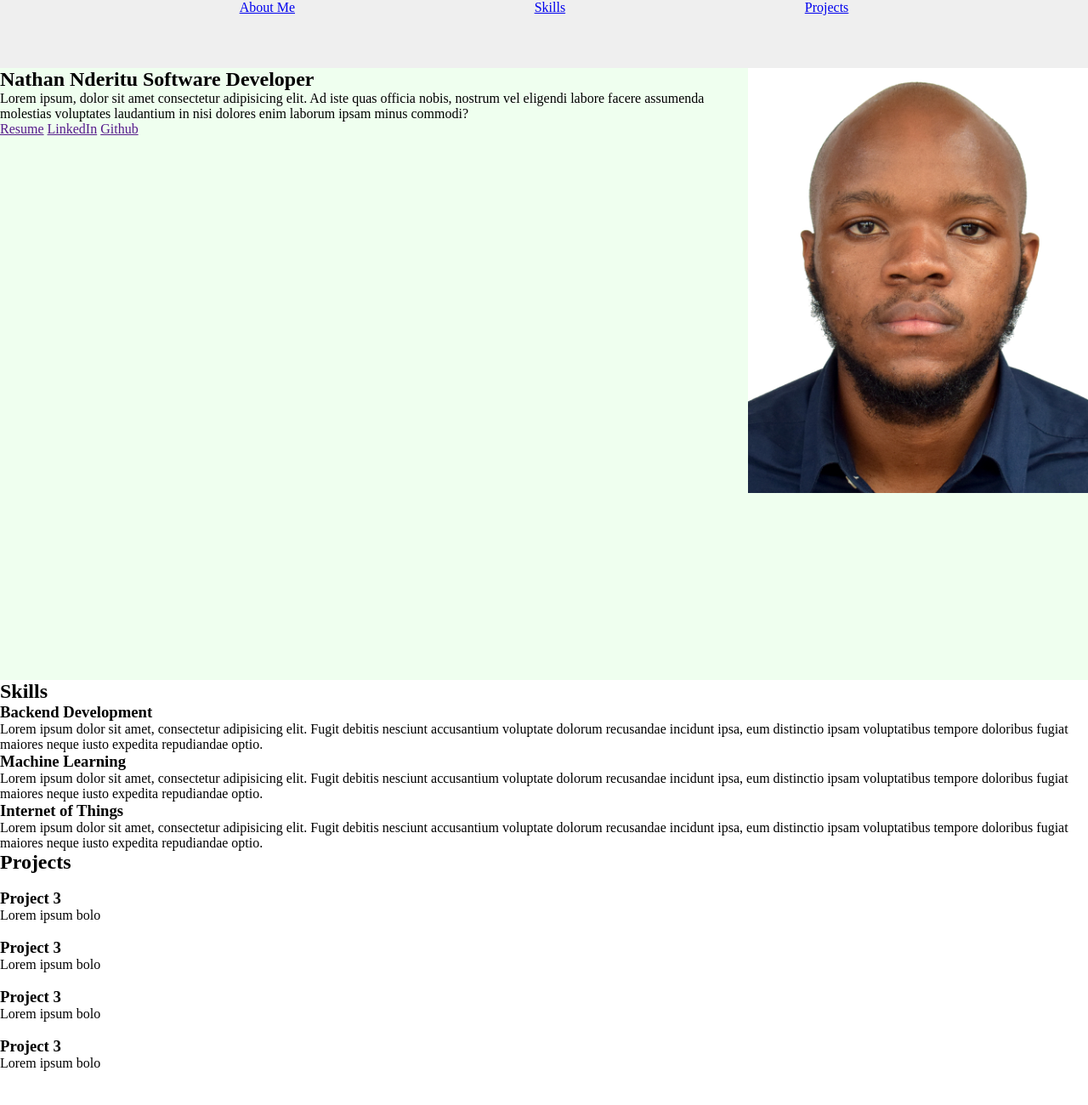
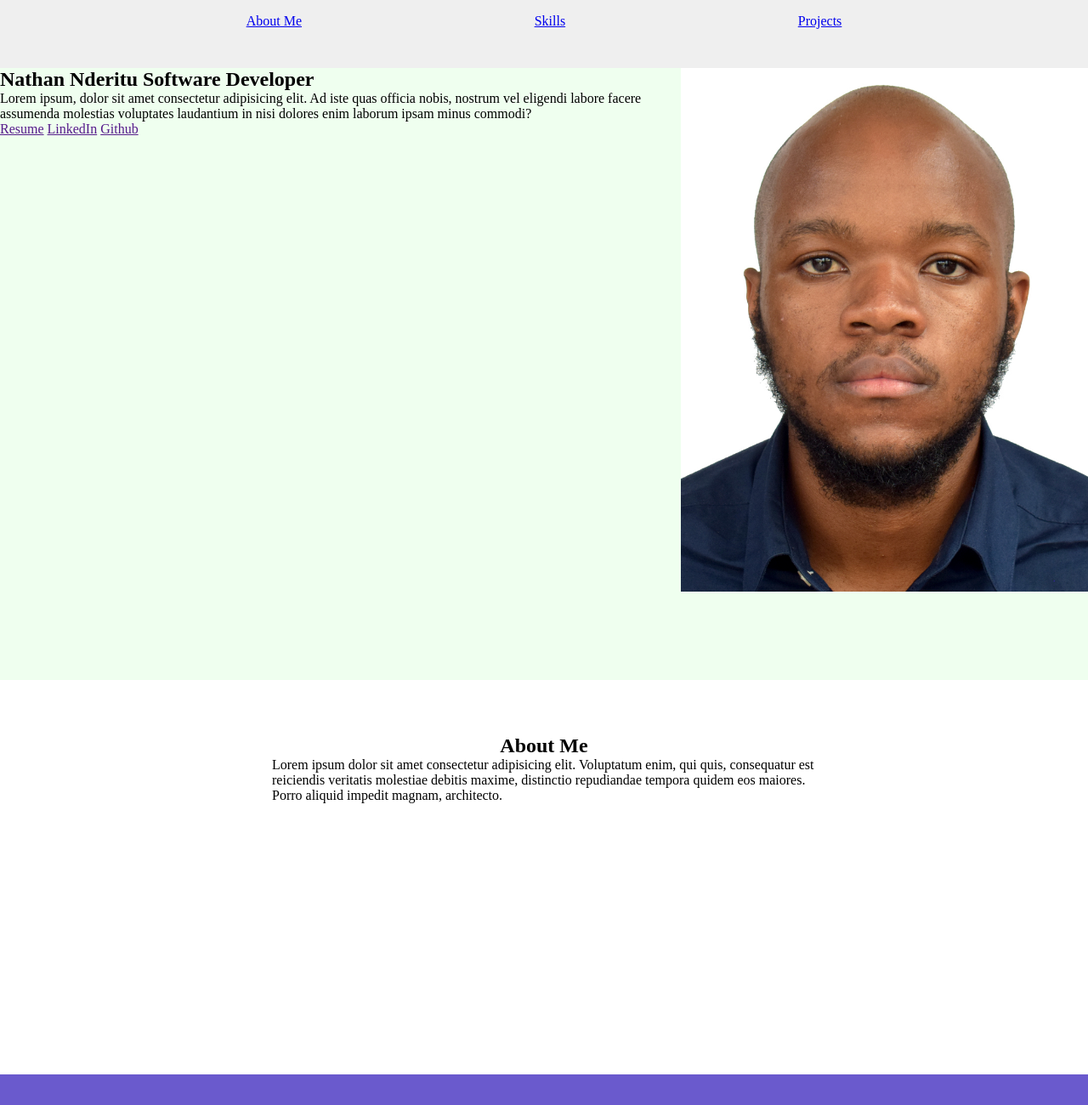
Before and after one commit to Gethol/Portfolio, a plain HTML site: page index.html in a window 1280 px wide. Shown: the top 1300 px of the page at 85% size. Before the commit the page ends 1260 px from the top, so only its background shows below. Drawn offline with Linux system fonts and the light colour scheme.

Commit message:
feat: add about me section

```diff
--- a/assets/css/style.css
+++ b/assets/css/style.css
@@ -16,19 +16,51 @@ nav{
 	justify-content: space-evenly;
 	align-items: center;
 	margin: 0 auto;
+	padding: 1rem;
 }
- .navbar  {
 
- }
 
 .banner{
 	height: 90vh;
 	width: 100vw;
+
 	display: flex;
+	justify-content: space-evenly;
 	background: #efffef;
+
+}
+.img-container{
+	border: black;
 }
 
  .img-container > img {
- 	height: 500px;
- 	width: 400px;
+ 	height: auto;
+ 	width: 100%;
+ 	padding: auto;
+
  }
+
+ .section-wrapper{
+
+ 	height: 50vh;
+ 	padding-inline: 25%;
+ 	padding-top: 5%;
+ }
+
+ .section-wrapper h2{
+ 	text-align: center;
+ }
+
+.projects{
+	background: navajowhite;
+}
+
+ .skills{
+ 	background: slateblue;
+
+ }
+
+ .grid-container{
+ 	display: grid;
+ 	grid-template-columns: 1fr 1fr 1fr;
+ }
--- a/index.html
+++ b/index.html
@@ -37,7 +37,13 @@
 		</div>
 
 </section>
-<section class="skills">
+
+<section class="section-wrapper about">
+	<h2>About Me</h2>
+	<p>Lorem ipsum dolor sit amet consectetur adipisicing elit. Voluptatum enim, qui quis, consequatur est reiciendis veritatis molestiae debitis maxime, distinctio repudiandae tempora quidem eos maiores. Porro aliquid impedit magnam, architecto.</p>
+</section>
+
+<section class="section-wrapper skills">
 	<h2>Skills</h2>
 	<div class="grid-container">
 		<div class="card">
@@ -57,9 +63,9 @@
 
 </section>
 
-<section class="projects">
+<section class="section-wrapper projects">
 	<h2>Projects</h2>
-
+	<div class="grid-container">
 		<div class="card">
 			<img src="" alt="">
 			<h3>Project 3</h3>
@@ -81,6 +87,7 @@
 			<h3>Project 3</h3>
 			<p>Lorem ipsum bolo</p>
 		</div>
+	</div>
 </section>
 
 </body>
```
Lines whose indentation alone changed are shown as unchanged.
